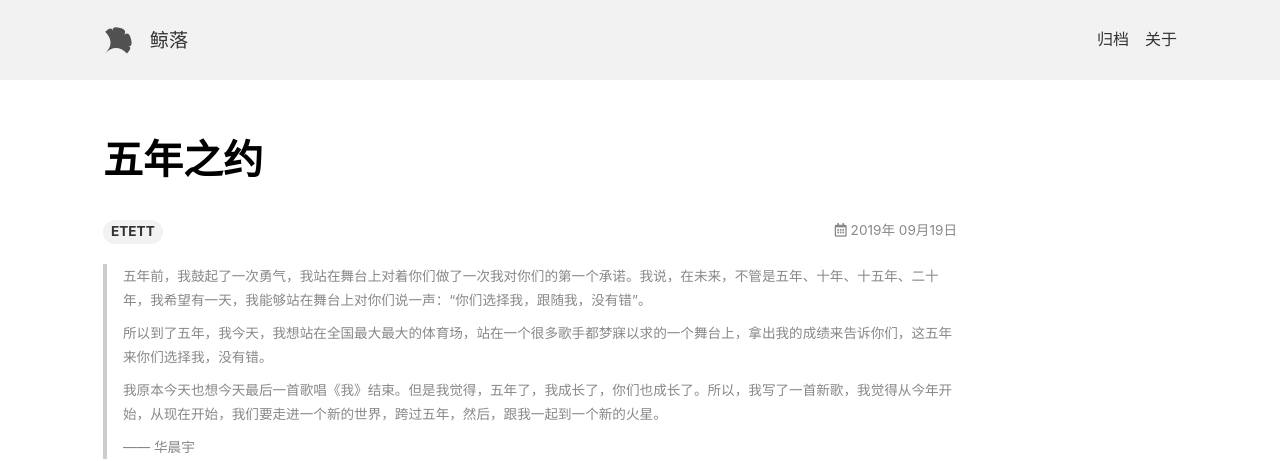
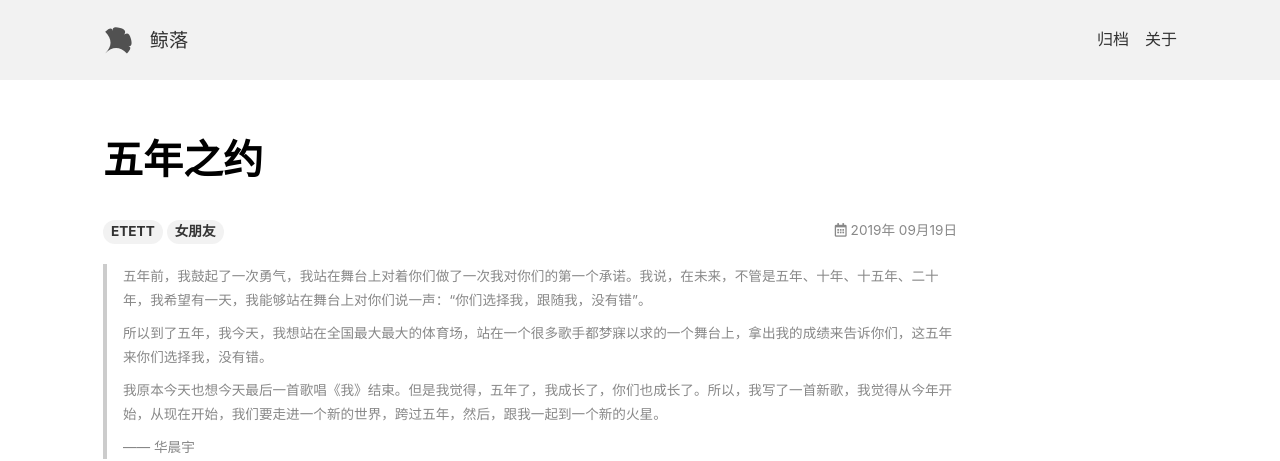
Before and after one commit to aomnisz/aomnisz.github.io, a Jekyll site: the page built from _posts/2019-09-19-Five-year.md, in a window 1280 px wide. Shown: the top 461 px of the page. Built offline with Jekyll 4.4.1, drawn with Linux system fonts in a browser that asks for light colours; nearby versions of some CDN libraries.

Commit message:
Update: Five-year.md
增加"女朋友"tag

```diff
--- a/_posts/2019-09-19-Five-year.md
+++ b/_posts/2019-09-19-Five-year.md
@@ -1,6 +1,8 @@
 ---
 title: 五年之约
-tags: ETETT
+tags:
+    - ETETT
+    - 女朋友
 ---
 
 > 五年前，我鼓起了一次勇气，我站在舞台上对着你们做了一次我对你们的第一个承诺。我说，在未来，不管是五年、十年、十五年、二十年，我希望有一天，我能够站在舞台上对你们说一声：“你们选择我，跟随我，没有错”。
```
